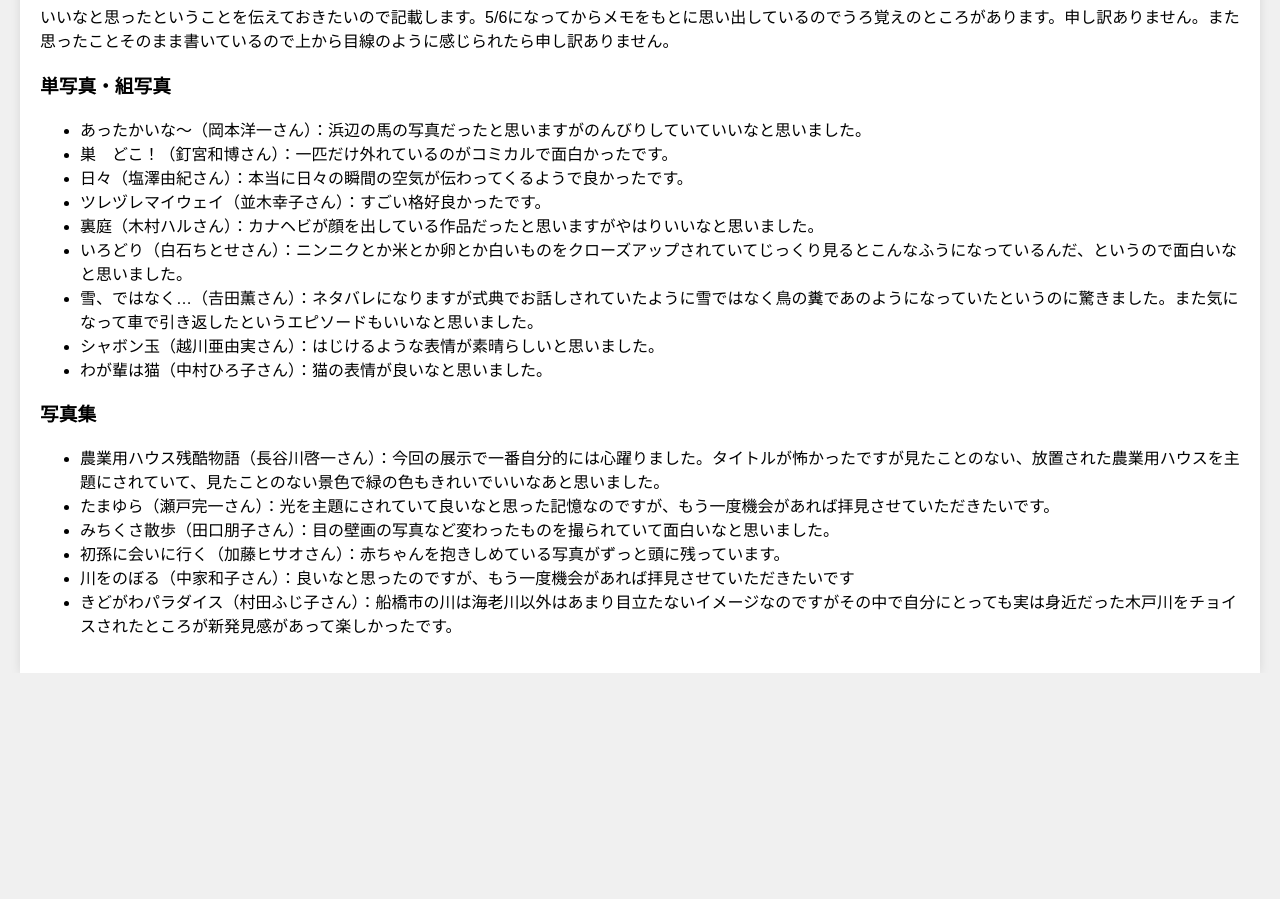
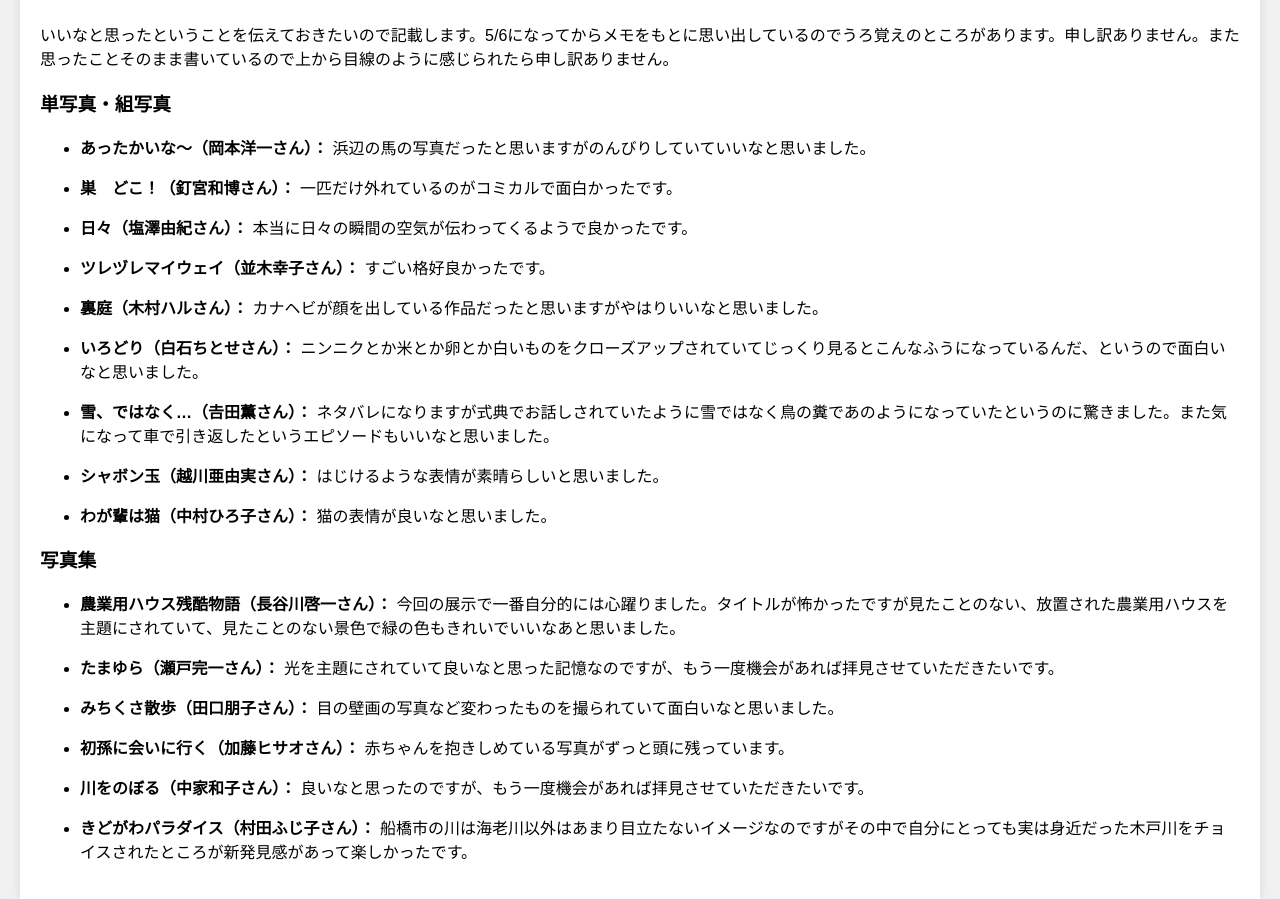
Before and after one commit to noriokum/noriokum.github.io, a plain HTML site: page index.html in a window 1280 px wide. Shown: the part 582-1481 px from the top of the page. Before the commit the page ends 1255 px from the top, so only its background shows below. Drawn offline with Linux system fonts and the light colour scheme.

Commit message:
Add files via upload

```diff
--- a/index.html
+++ b/index.html
@@ -46,13 +46,19 @@
                 text-decoration: none;
             }
         }
+      /* Style for time */
+    .time {
+        color: #888; /* 目立たない色に設定 */
+        font-size: 14px; /* 目立たないサイズに設定 */
+    }
     </style>
 </head>
 <body>
     <div class="container">
         <h1>奥村雅紀のページ</h1>
         <h2>このページについて</h2>
-        <p>2024年の船橋市写真展絡みで色々な方に声をかけていただいたり声をかけたりして、SNSフォローしますなどと言っておきながら2、3ヶ月何もできておらず、つい先日5/5に偶然市民ギャラリーに行ったところフナバシウォールデンの展覧会が開催されており、私と似た雰囲気のある写真を撮られている方や、全然違った作風で私のレベルをはるかに超えた作品を撮られている方や、様々な方がいて、そもそも私の作風とは何だ？何がとりたいのか？などと思い始め、これは一刻も早くなんとかしないと、と思いとりあえずホームページを作りました。<br>2024/05/06 AM 2:00</p>
+        <p>2024年の船橋市写真展絡みで色々な方に声をかけていただいたり声をかけたりして、SNSフォローしますなどと言っておきながら2、3ヶ月何もできておらず、つい先日5/5に偶然市民ギャラリーに行ったところフナバシウォールデンの展覧会が開催されており、私と似た雰囲気のある写真を撮られている方や、全然違った作風で私のレベルをはるかに超えた作品を撮られている方や、様々な方がいて、そもそも私の作風とは何だ？何がとりたいのか？などと思い始め、これは一刻も早くなんとかしないと、と思いとりあえずホームページを作りました。</p>
+        <p><span class="time">2024/05/06 AM 5:20 (になってしまった。。</span></p>
         <h2>基本情報</h2>
         <ul>
             <li><a href="https://twitter.com/nori_okum">Twitter: @nori_okum</a></li>
@@ -65,24 +71,42 @@
         <p>いいなと思ったということを伝えておきたいので記載します。5/6になってからメモをもとに思い出しているのでうろ覚えのところがあります。申し訳ありません。また思ったことそのまま書いているので上から目線のように感じられたら申し訳ありません。</p>
         <h3>単写真・組写真</h3>
         <ul>
-            <li>あったかいな～（岡本洋一さん）：浜辺の馬の写真だったと思いますがのんびりしていていいなと思いました。</li>
-            <li>巣　どこ！（釘宮和博さん）：一匹だけ外れているのがコミカルで面白かったです。</li>
-            <li>日々（塩澤由紀さん）：本当に日々の瞬間の空気が伝わってくるようで良かったです。</li>
-            <li>ツレヅレマイウェイ（並木幸子さん）：すごい格好良かったです。</li>
-            <li>裏庭（木村ハルさん）：カナヘビが顔を出している作品だったと思いますがやはりいいなと思いました。</li>
-            <li>いろどり（白石ちとせさん）：ニンニクとか米とか卵とか白いものをクローズアップされていてじっくり見るとこんなふうになっているんだ、というので面白いなと思いました。</li>
-            <li>雪、ではなく…（𠮷田薫さん）：ネタバレになりますが式典でお話しされていたように雪ではなく鳥の糞であのようになっていたというのに驚きました。また気になって車で引き返したというエピソードもいいなと思いました。</li>
-            <li>シャボン玉（越川亜由実さん）：はじけるような表情が素晴らしいと思いました。</li>
-            <li>わが輩は猫（中村ひろ子さん）：猫の表情が良いなと思いました。</li>
+          <li>
+            <p><strong>あったかいな～（岡本洋一さん）：</strong> 浜辺の馬の写真だったと思いますがのんびりしていていいなと思いました。</p>
+          </li>
+          <li>
+            <p><strong>巣　どこ！（釘宮和博さん）：</strong> 一匹だけ外れているのがコミカルで面白かったです。</p>
+          </li>
+          <li>
+            <p><strong>日々（塩澤由紀さん）：</strong> 本当に日々の瞬間の空気が伝わってくるようで良かったです。</p>
+          </li>
+          <li>
+            <p><strong>ツレヅレマイウェイ（並木幸子さん）：</strong> すごい格好良かったです。</p>
+          </li>
+          <li>
+            <p><strong>裏庭（木村ハルさん）：</strong> カナヘビが顔を出している作品だったと思いますがやはりいいなと思いました。</p>
+          </li>
+          <li>
+            <p><strong>いろどり（白石ちとせさん）：</strong> ニンニクとか米とか卵とか白いものをクローズアップされていてじっくり見るとこんなふうになっているんだ、というので面白いなと思いました。</p>
+          </li>
+          <li>
+            <p><strong>雪、ではなく…（𠮷田薫さん）：</strong> ネタバレになりますが式典でお話しされていたように雪ではなく鳥の糞であのようになっていたというのに驚きました。また気になって車で引き返したというエピソードもいいなと思いました。</p>
+          </li>
+          <li>
+            <p><strong>シャボン玉（越川亜由実さん）：</strong> はじけるような表情が素晴らしいと思いました。</p>
+          </li>
+          <li>
+            <p><strong>わが輩は猫（中村ひろ子さん）：</strong> 猫の表情が良いなと思いました。</p>
+          </li>
         </ul>
         <h3>写真集</h3>
         <ul>
-            <li>農業用ハウス残酷物語（長谷川啓一さん）：今回の展示で一番自分的には心躍りました。タイトルが怖かったですが見たことのない、放置された農業用ハウスを主題にされていて、見たことのない景色で緑の色もきれいでいいなあと思いました。</li>
-            <li>たまゆら（瀬戸完一さん）：光を主題にされていて良いなと思った記憶なのですが、もう一度機会があれば拝見させていただきたいです。</li>
-            <li>みちくさ散歩（田口朋子さん）：目の壁画の写真など変わったものを撮られていて面白いなと思いました。</li>
-            <li>初孫に会いに行く（加藤ヒサオさん）：赤ちゃんを抱きしめている写真がずっと頭に残っています。</li>
-            <li>川をのぼる（中家和子さん）：良いなと思ったのですが、もう一度機会があれば拝見させていただきたいです</li>
-            <li>きどがわパラダイス（村田ふじ子さん）：船橋市の川は海老川以外はあまり目立たないイメージなのですがその中で自分にとっても実は身近だった木戸川をチョイスされたところが新発見感があって楽しかったです。</li>
+            <li><p><strong>農業用ハウス残酷物語（長谷川啓一さん）：</strong> 今回の展示で一番自分的には心躍りました。タイトルが怖かったですが見たことのない、放置された農業用ハウスを主題にされていて、見たことのない景色で緑の色もきれいでいいなあと思いました。</p></li>
+            <li><p><strong>たまゆら（瀬戸完一さん）：</strong> 光を主題にされていて良いなと思った記憶なのですが、もう一度機会があれば拝見させていただきたいです。</p></li>
+            <li><p><strong>みちくさ散歩（田口朋子さん）：</strong> 目の壁画の写真など変わったものを撮られていて面白いなと思いました。</p></li>
+            <li><p><strong>初孫に会いに行く（加藤ヒサオさん）：</strong> 赤ちゃんを抱きしめている写真がずっと頭に残っています。</p></li>
+            <li><p><strong>川をのぼる（中家和子さん）：</strong> 良いなと思ったのですが、もう一度機会があれば拝見させていただきたいです。</p></li>
+            <li><p><strong>きどがわパラダイス（村田ふじ子さん）：</strong> 船橋市の川は海老川以外はあまり目立たないイメージなのですがその中で自分にとっても実は身近だった木戸川をチョイスされたところが新発見感があって楽しかったです。</p></li>
         </ul>
     </div>
 </body>
```
